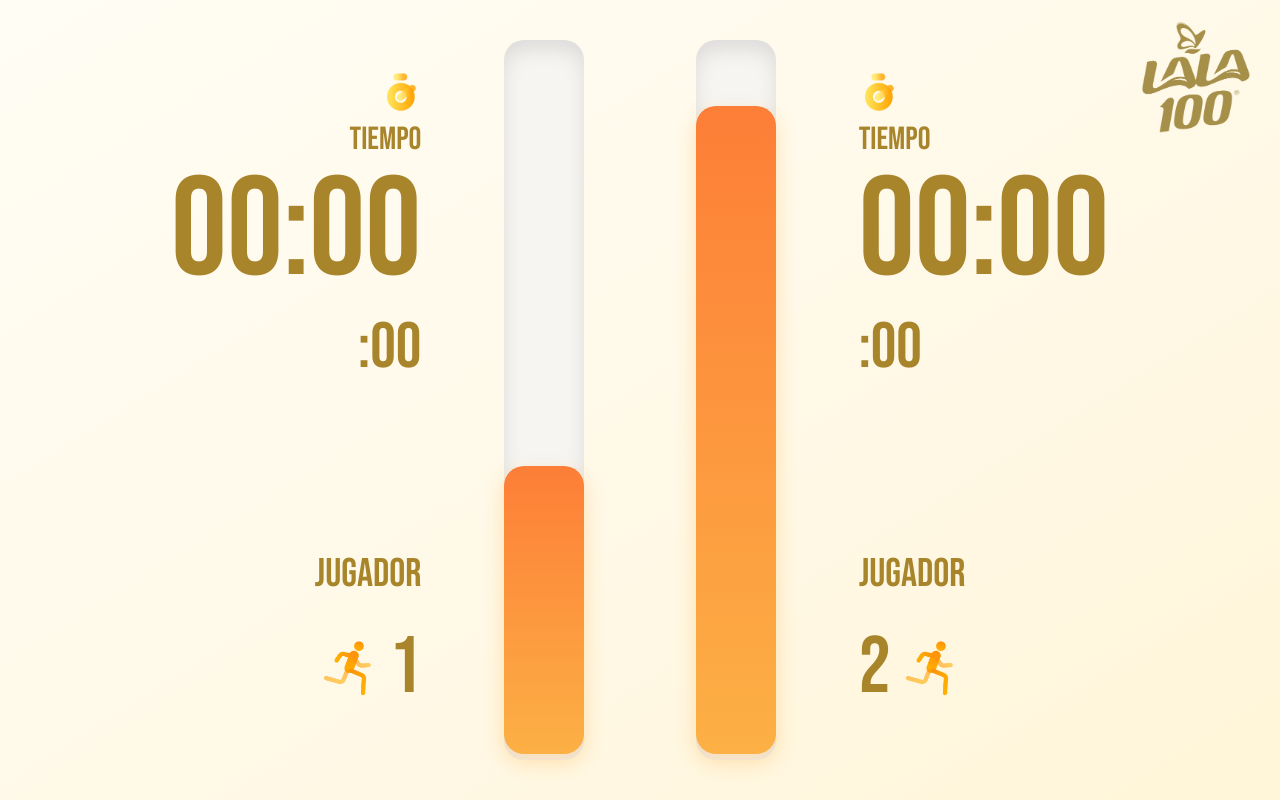
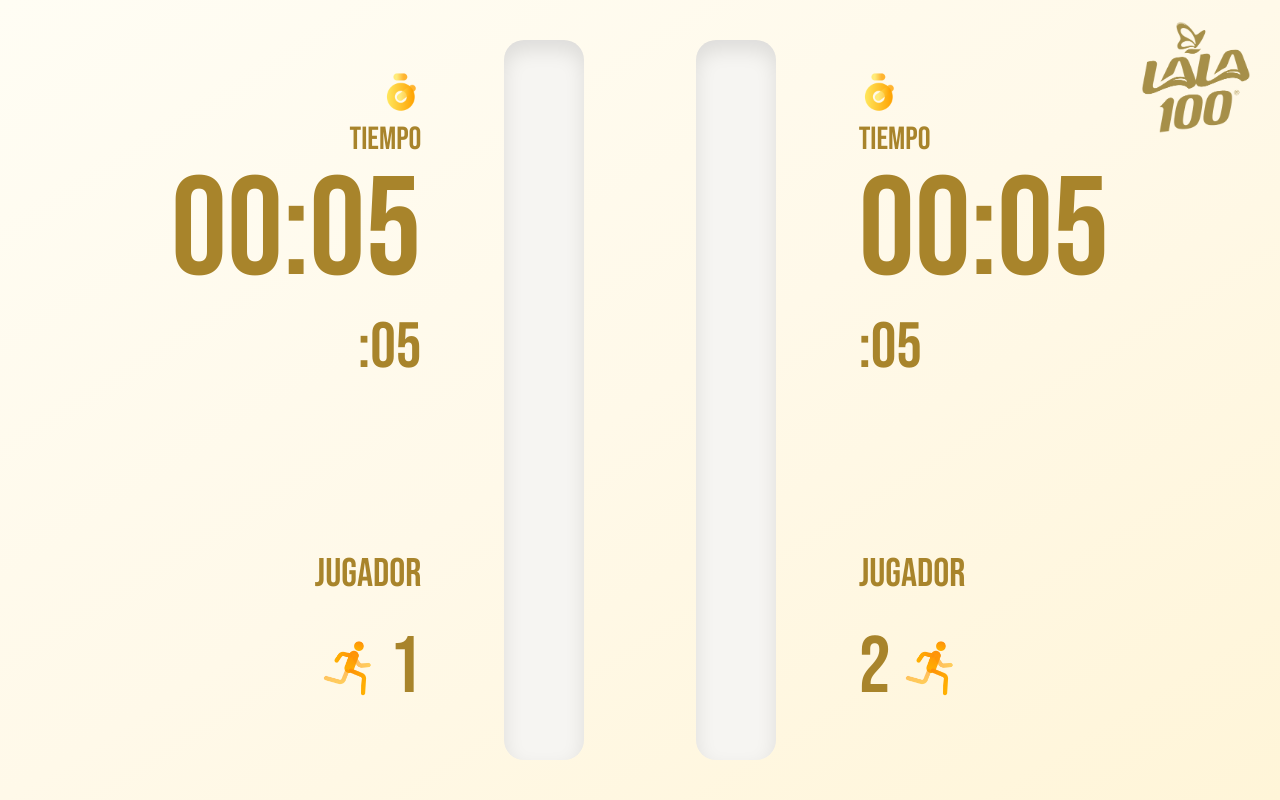
Before and after one commit to marcosSanchez-dev/lala-bars, a React (Vite) app: page / in a window 1280 px wide. Built offline with nearby package versions, Linux system fonts and the light colour scheme.

Commit message:
Implement game logic to show when a player wins; pending milliseconds handling and restart button

```diff
--- a/src/App.tsx
+++ b/src/App.tsx
@@ -1,4 +1,4 @@
-import { useState } from "react";
+import { useEffect, useRef, useState } from "react";
 import "@fontsource/bebas-neue";
 import "./index.css";
 
@@ -8,11 +8,64 @@ import RunIcon from "./assets/figure.run.png";
 import LalaLogo from "./assets/Lala_Logo.png";
 
 function App() {
-  const [progress1, setProgress1] = useState(40);
-  const [progress2, setProgress2] = useState(90);
+  const [progress1, setProgress1] = useState(0);
+  const [progress2, setProgress2] = useState(0);
+  const [seconds, setSeconds] = useState(0);
+  const [winner, setWinner] = useState<string | null>(null);
+  const [isRunning, setIsRunning] = useState(true);
 
-  const increase = (setter: React.Dispatch<React.SetStateAction<number>>) => {
-    setter((prev) => Math.min(prev + 10, 100));
+  const intervalRef = useRef<NodeJS.Timeout | null>(null);
+
+  // Cronómetro
+  useEffect(() => {
+    if (isRunning && !winner) {
+      intervalRef.current = setInterval(() => {
+        setSeconds((s) => s + 1);
+      }, 1000);
+    }
+
+    return () => clearInterval(intervalRef.current as NodeJS.Timeout);
+  }, [isRunning, winner]);
+
+  // Función para llenar barras
+  const handleClick = (player: "p1" | "p2") => {
+    if (!isRunning || winner) return;
+
+    if (player === "p1") {
+      setProgress1((prev) => {
+        const next = Math.min(prev + 10, 100);
+        if (next === 100) {
+          setWinner("Jugador 1");
+          setIsRunning(false);
+        }
+        return next;
+      });
+    } else {
+      setProgress2((prev) => {
+        const next = Math.min(prev + 10, 100);
+        if (next === 100) {
+          setWinner("Jugador 2");
+          setIsRunning(false);
+        }
+        return next;
+      });
+    }
+  };
+
+  const resetGame = () => {
+    setProgress1(0);
+    setProgress2(0);
+    setSeconds(0);
+    setWinner(null);
+    setIsRunning(true);
+  };
+
+  const formatTime = (totalSeconds: number) => {
+    const mins = Math.floor(totalSeconds / 60)
+      .toString()
+      .padStart(2, "0");
+    const secs = (totalSeconds % 60).toString().padStart(2, "0");
+    return `${mins}:${secs}`;
   };
 
   return (
@@ -24,16 +77,37 @@ function App() {
         className="absolute top-4 right-6 w-[120px] object-contain"
       />
 
+      {/* Mensaje ganador */}
+      {winner && (
+        <div className="absolute top-8 left-1/2 -translate-x-1/2 text-[60px] text-[#d97706] bg-white/70 px-6 py-2 rounded-xl shadow-lg backdrop-blur-md z-20">
+          🏆 ¡{winner} ganó!
+        </div>
+      )}
+
+      {/* Botón de reinicio */}
+      {winner && (
+        <button
+          onClick={resetGame}
+          className="absolute bottom-10 left-1/2 -translate-x-1/2 bg-[#fcb045] hover:bg-[#fd7e37] text-white text-2xl px-8 py-3 rounded-full shadow-lg transition-all duration-300 font-bold"
+        >
+          Reiniciar juego
+        </button>
+      )}
+
       <div className="w-full max-w-screen-xl h-[90%] grid grid-cols-3 items-center px-8">
-        {/* Columna Izquierda */}
+        {/* Jugador 1 */}
         <div className="flex flex-col justify-between h-full py-8 text-right pr-4">
           <div className="space-y-2">
             <div className="flex flex-col items-end gap-1">
               <img src={ClockIcon} alt="Clock" className="w-10 h-10" />
               <div className="text-[32px]">TIEMPO</div>
             </div>
-            <div className="text-[140px] leading-[120px]">00:00</div>
-            <div className="text-[64px]">:00</div>
+            <div className="text-[140px] leading-[120px]">
+              {formatTime(seconds)}
+            </div>
+            <div className="text-[64px]">
+              :{(seconds % 100).toString().padStart(2, "0")}
+            </div>
           </div>
           <div className="flex flex-col items-end gap-1">
             <div className="text-[40px]">JUGADOR</div>
@@ -43,12 +117,12 @@ function App() {
           </div>
         </div>
 
-        {/* Columnas del medio (barras) */}
+        {/* Barras */}
         <div className="flex justify-center gap-28 items-end h-full">
-          {/* Barra Jugador 1 */}
+          {/* Barra 1 */}
           <div
             className="relative w-[80px] h-full bg-[#f6f5f2] rounded-[20px] shadow-[inset_0_10px_20px_rgba(0,0,0,0.1)] flex items-end cursor-pointer"
-            onClick={() => increase(setProgress1)}
+            onClick={() => handleClick("p1")}
           >
             <div
               className="w-full rounded-[20px] transition-all duration-300 ease-in-out"
@@ -61,10 +135,10 @@ function App() {
             ></div>
           </div>
 
-          {/* Barra Jugador 2 */}
+          {/* Barra 2 */}
           <div
             className="relative w-[80px] h-full bg-[#f6f5f2] rounded-[20px] shadow-[inset_0_10px_20px_rgba(0,0,0,0.1)] flex items-end cursor-pointer"
-            onClick={() => increase(setProgress2)}
+            onClick={() => handleClick("p2")}
           >
             <div
               className="w-full rounded-[20px] transition-all duration-300 ease-in-out"
@@ -78,15 +152,19 @@ function App() {
           </div>
         </div>
 
-        {/* Columna Derecha */}
+        {/* Jugador 2 */}
         <div className="flex flex-col justify-between h-full py-8 text-left pl-4">
           <div className="space-y-2">
             <div className="flex flex-col items-start gap-1">
               <img src={ClockIcon} alt="Clock" className="w-10 h-10" />
               <div className="text-[32px]">TIEMPO</div>
             </div>
-            <div className="text-[140px] leading-[120px]">00:00</div>
-            <div className="text-[64px]">:00</div>
+            <div className="text-[140px] leading-[120px]">
+              {formatTime(seconds)}
+            </div>
+            <div className="text-[64px]">
+              :{(seconds % 100).toString().padStart(2, "0")}
+            </div>
           </div>
           <div className="flex flex-col items-start gap-1">
             <div className="text-[40px]">JUGADOR</div>
```
